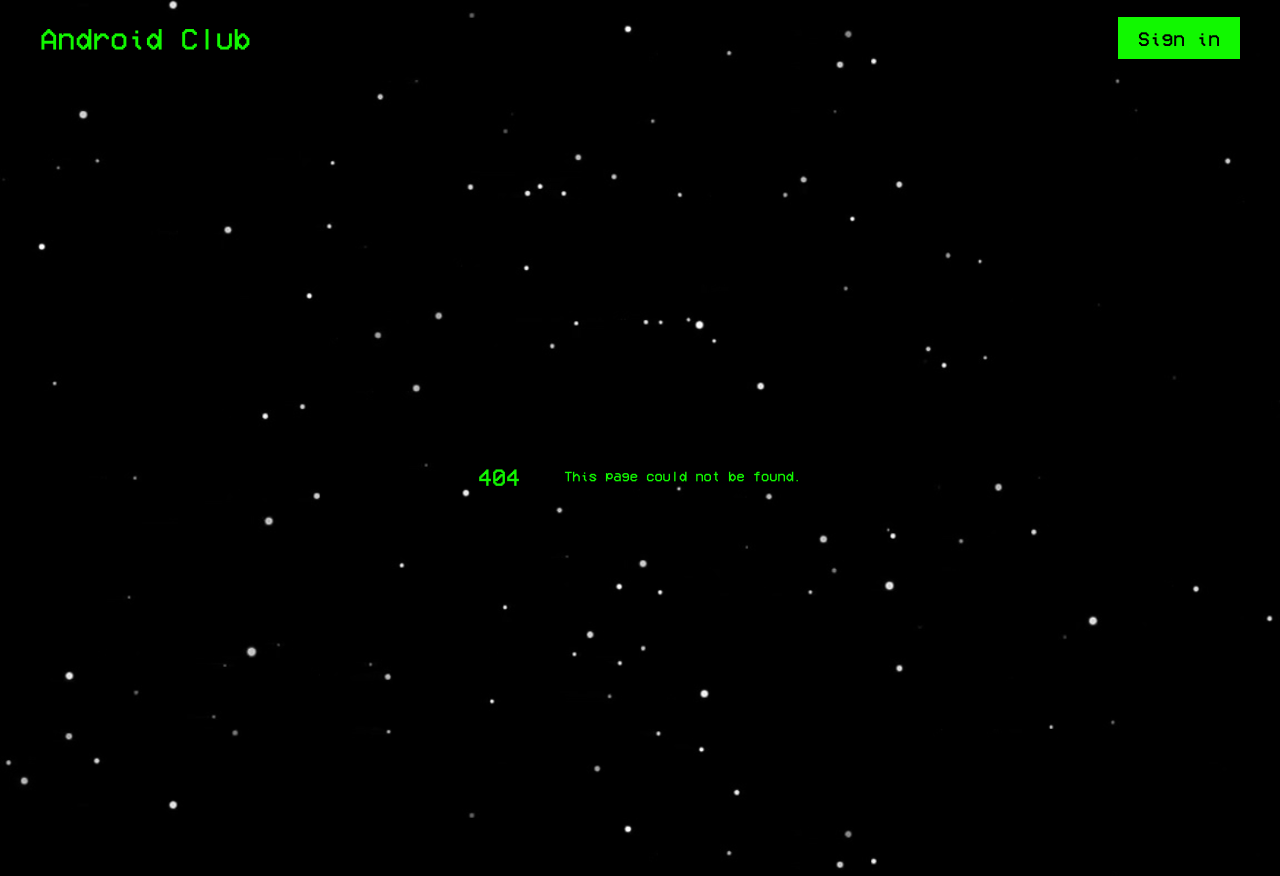
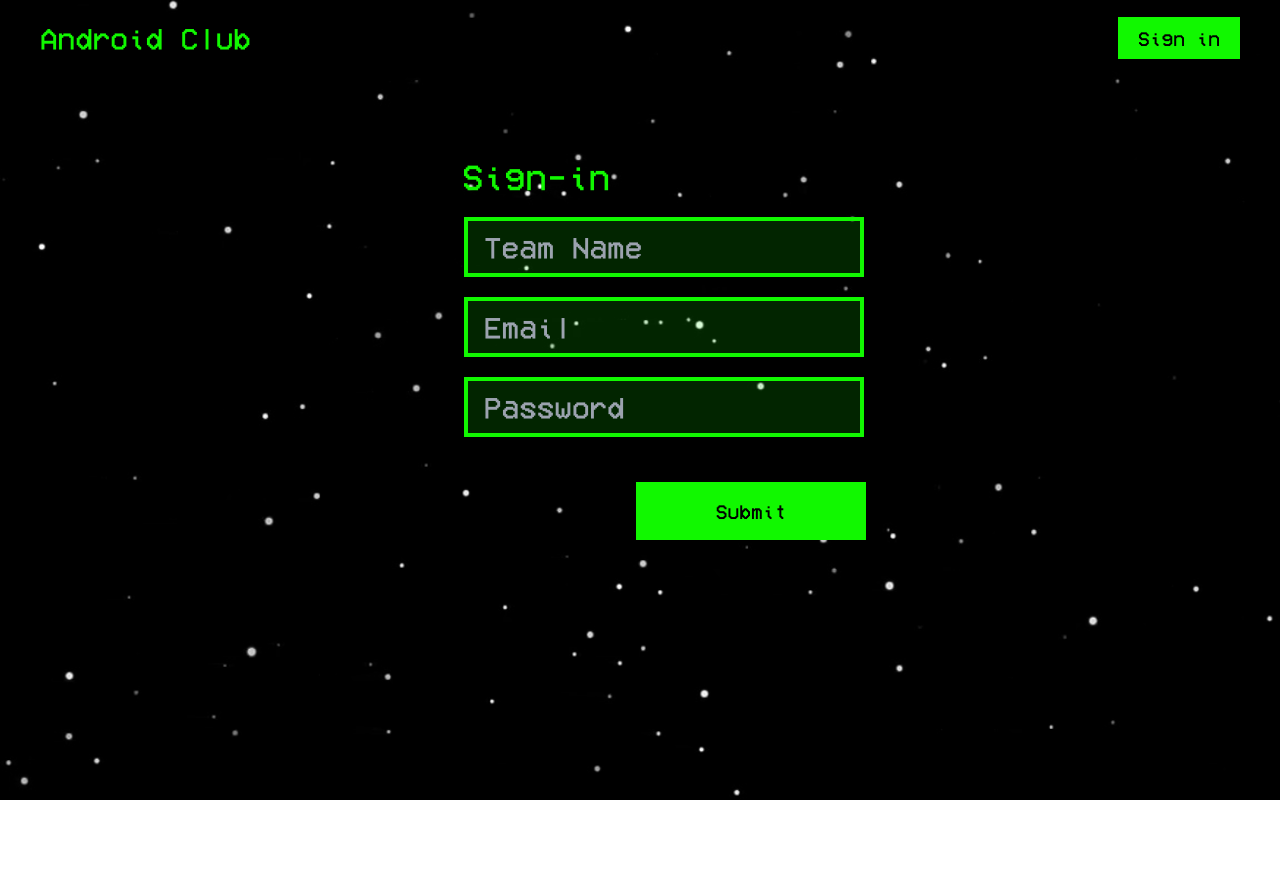
Before and after one commit to Aayush-Tripathi2102/scoobyDoo, a Next.js app: page /sign-in in a window 1280 px wide. Before the commit this address had no page. After the commit the page ends 800 px from the top, so only its background shows below. Built offline with nearby package versions, Linux system fonts and the light colour scheme; no server answers.

Commit message:
login added

```diff
--- a/package.json
+++ b/package.json
@@ -17,6 +17,7 @@
   },
   "dependencies": {
     "@t3-oss/env-nextjs": "^0.10.1",
+    "appwrite": "^17.0.0",
     "framer-motion": "^12.4.1",
     "geist": "^1.3.0",
     "next": "^15.0.1",
--- a/src/app/question1/page.tsx
+++ b/src/app/question1/page.tsx
@@ -1,4 +1,5 @@
 'use client';
+import CustomInput from '@/components/CustomInput';
 import LetterAnimation from '@/components/LetterAnimation'
 import AnimatedText from '@/components/text'
 import React, { useState } from 'react'
@@ -43,8 +44,8 @@ const page = () => {
         </div>
         <div >
           <form action="" className='flex gap-2 items-center mt-20 mx-auto' onSubmit={handleSubmit}>
-            <input type="text" value={input} className='ml-64 bg-opacity-15 bg-[#11f800] rounded-none border-4 border-[#11f800] text-3xl outline-none focus:ring-0 uppercase focus:border-[#11f800] px-4 py-2' onChange={handleChange}/>
-            <button className=''>
+            <CustomInput input={input} handleChange={handleChange} className='uppercase'/>
+            <button type='submit' className=''>
                 <AnimatedText text="Submit" className = 'bg-[#11f800] transition-all text-black text-xl px-5 py-5' preStyle='bg-[#11f800] transition-all text-black  text-xl px-5 py-5'/>
             </button>
           </form>
--- /dev/null
+++ b/src/app/sign-in/page.tsx
@@ -0,0 +1,52 @@
+'use client';
+import appwriteService from '@/appwrite/config';
+import CustomInput from '@/components/CustomInput'
+import AnimatedText from '@/components/text'
+import React, { useState } from 'react'
+import { account } from '@/appwrite/config';
+
+const page = () => {
+    const [inputName, setInputName] = useState('')
+    const [email, setEmail] = useState('')
+    const [password, setPassword] = useState('')
+    const handleNameChange = (e: React.ChangeEvent<HTMLInputElement>) => {
+        setInputName(e.target.value);
+    };
+    const handleEmailChange = (e: React.ChangeEvent<HTMLInputElement>) => {
+        setEmail(e.target.value);
+    };
+    const handlePasswordChange = (e: React.ChangeEvent<HTMLInputElement>) => {
+        setPassword(e.target.value);
+    };
+    const handleSubmit = async (e: React.FormEvent) => {
+        e.preventDefault();
+        console.log(inputName)
+        console.log(email)
+        console.log(password)
+
+        const a = await appwriteService.login({email, password})
+        console.log("login", a);
+        const user = await account.get();
+        console.log(user)
+    };
+
+  return (
+    <>
+        <div className='flex flex-col items-center mr-52 mt-20 '>
+            <AnimatedText text='Sign-in' className='text-4xl' preStyle='text-4xl'/>
+            <div className=''>
+                <form action="" className='flex flex-col gap-5 justify-center items-center mt-5' onSubmit={handleSubmit}>
+                    <CustomInput input={inputName} handleChange={handleNameChange} placeholder='Team Name'/>
+                    <CustomInput input={email} type='email' handleChange={handleEmailChange} placeholder='Email'/>
+                    <CustomInput input={password} type='password' handleChange={handlePasswordChange} placeholder='Password'/>
+                    <button type='submit' className='mt-10 ml-[430px]'>
+                        <AnimatedText text="Submit" className = 'bg-[#11f800] transition-all  text-black text-xl px-20 py-5' preStyle='bg-[#11f800] transition-all text-black  text-xl px-20 py-5'/>
+                    </button>
+                </form>
+            </div>
+        </div>
+    </>
+  )
+}
+
+export default page
--- a/src/appwrite/config.ts
+++ b/src/appwrite/config.ts
@@ -1,5 +1,5 @@
 import config from "@/config/appwriteConfig";
-import { Client, Account, Databases } from "node-appwrite";
+import { Client, Account, Databases } from "appwrite";
 
 
 type LoginUserAccount = {
@@ -26,7 +26,6 @@ interface UpdateProgressResult {
 const appwriteClient = new Client()
   .setEndpoint(config.appwriteUrl)
   .setProject(config.appwriteProjectId)
-  .setKey(config.appwriteApiKey);
 export const account = new Account(appwriteClient);
 export const databases = new Databases(appwriteClient);
 
--- /dev/null
+++ b/src/components/CustomInput.tsx
@@ -0,0 +1,24 @@
+'use client';
+import React from "react";
+
+interface CustomInputProps {
+  input: string;
+  handleChange: (e: React.ChangeEvent<HTMLInputElement>) => void;
+  type?: string|'text'
+  placeholder?: string
+  className?: string
+}
+
+const CustomInput: React.FC<CustomInputProps> = ({ input, handleChange, type, placeholder, className }) => {
+  return (
+    <input
+      type={type}
+      value={input}
+      onChange={handleChange}
+      placeholder={placeholder}
+      className={"ml-64 bg-opacity-15 bg-[#11f800] rounded-none border-4 border-[#11f800] text-3xl outline-none focus:ring-0 focus:border-[#11f800] px-4 py-2 "+className}
+    />
+  );
+};
+
+export default CustomInput;
--- a/src/components/Navbar.tsx
+++ b/src/components/Navbar.tsx
@@ -1,15 +1,22 @@
-import Link from 'next/link'
+'use client'
 import React from 'react'
 import AnimatedText from './text'
+import { redirect } from 'next/navigation'
 
 const Navbar = () => {
+
+  const handleClick = () => {
+    redirect('/sign-in')
+  }
+
+
   return (
     <div className='flex justify-between px-10 py-5 items-center'>
         <div className="logo flex items-center">
             <AnimatedText text='Android Club' className='text-3xl' preStyle='text-3xl'/>
         </div>
         <div className="sign">
-            <button className=''>
+            <button onClick={handleClick}>
                 <AnimatedText text="Sign in" className = 'bg-[#11f800] hover:bg-[#3ade2e] transition-all text-black text-xl px-5 py-3' preStyle='bg-[#11f800] hover:bg-[#3ade2e] transition-all text-black text-xl px-5 py-3'/>
             </button>
         </div>
```
Also changed, not shown: 1 other file (tests, documents, lock files or other folders).
